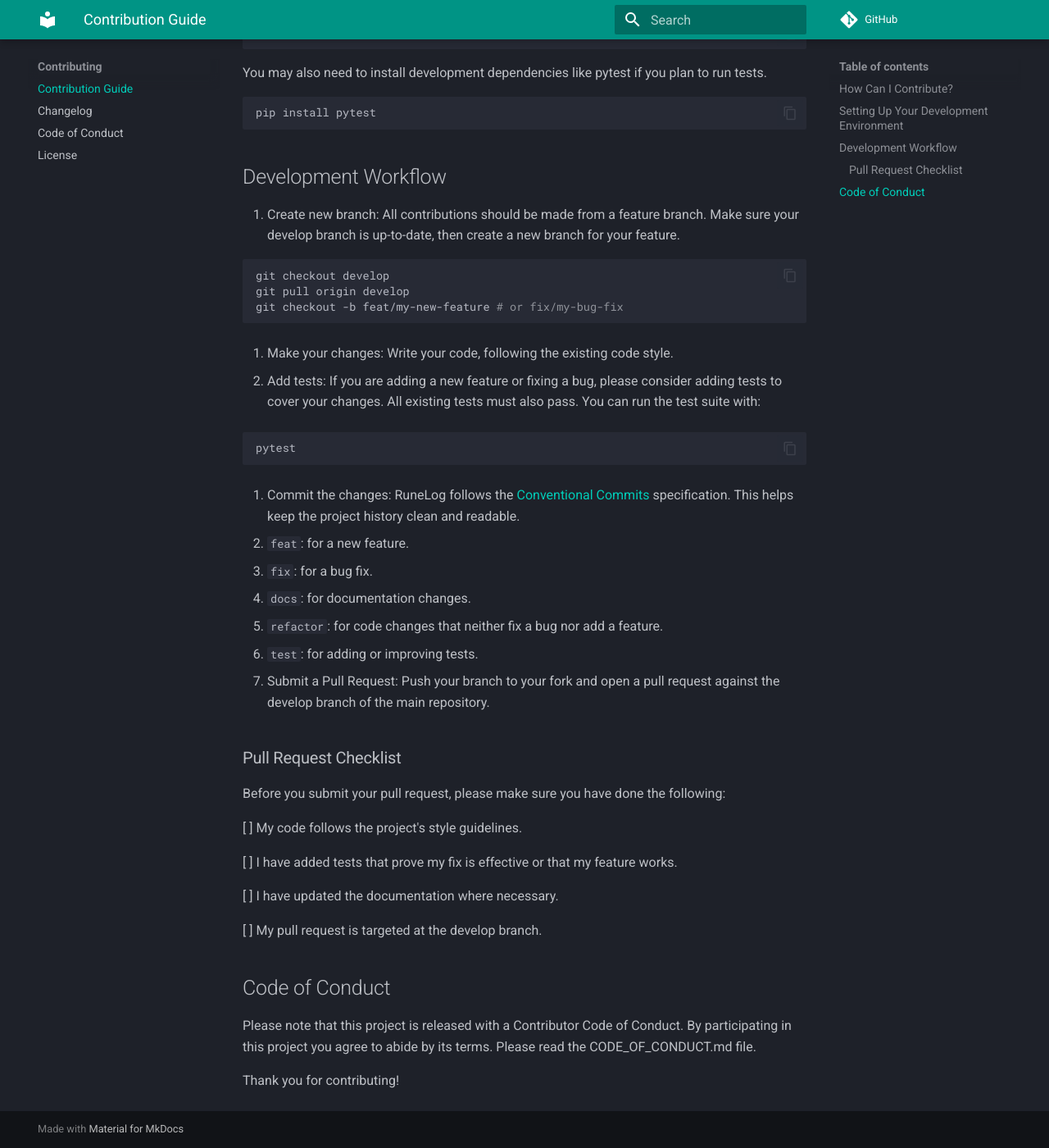
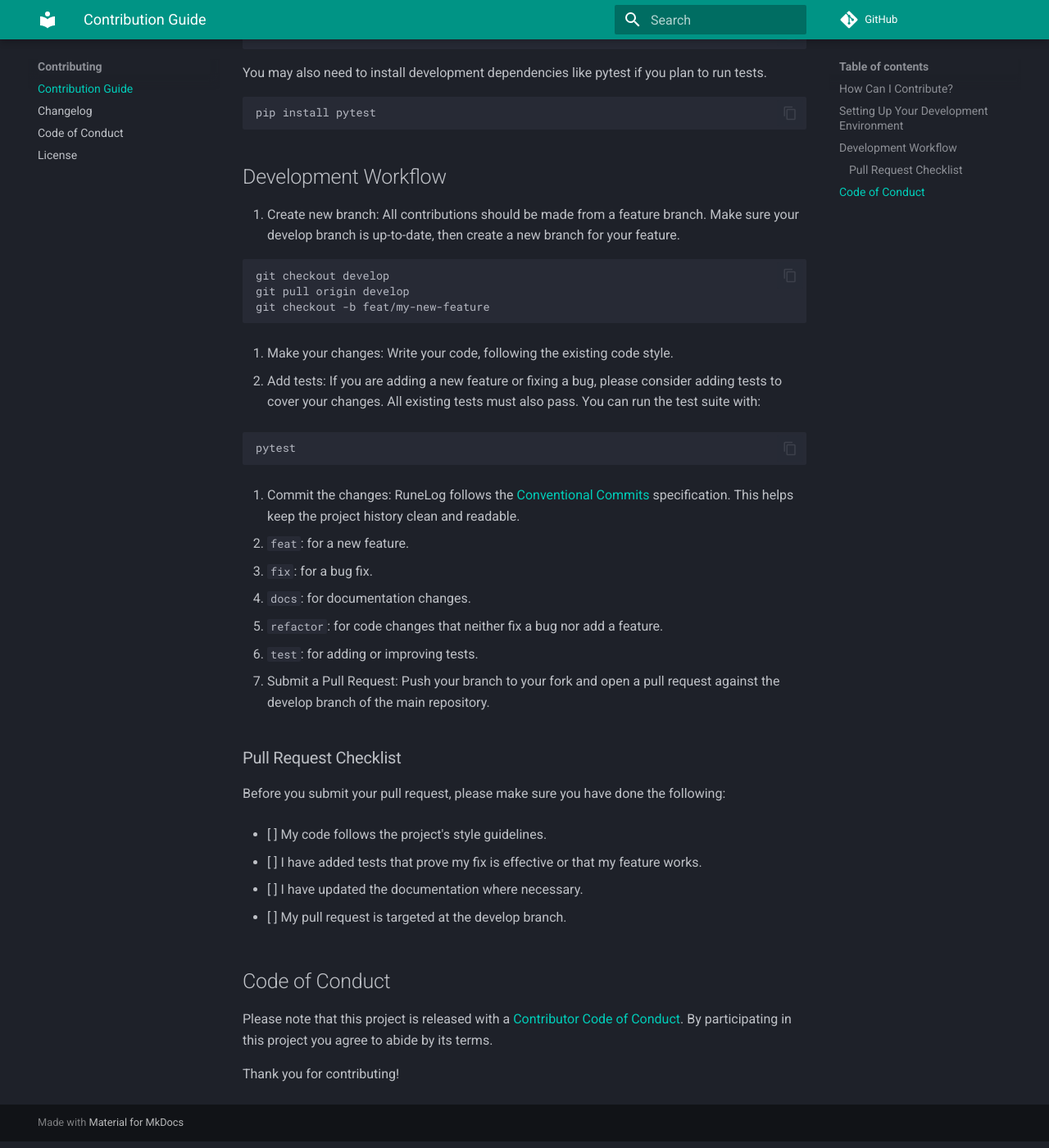
Before and after one commit to gonz4lex/runelog, an MkDocs documentation site: the page built from docs/CONTRIBUTING.md, in a window 1280 px wide and 1400 px high, scrolled down 1053 px. Shown: the whole window at 82% size. Built offline with MkDocs 1.6.1 and Material for MkDocs 9.7.7, drawn with Linux system fonts in a browser that asks for light colours; comment, search, counter and statistics services are not loaded.

````diff
--- a/docs/CONTRIBUTING.md
+++ b/docs/CONTRIBUTING.md
@@ -45,7 +45,7 @@ pip install pytest
 ```bash
 git checkout develop
 git pull origin develop
-git checkout -b feat/my-new-feature # or fix/my-bug-fix
+git checkout -b feat/my-new-feature
 ```
 
 2. Make your changes: Write your code, following the existing code style.
@@ -70,15 +70,15 @@ pytest
 
 Before you submit your pull request, please make sure you have done the following:
 
-[ ] My code follows the project's style guidelines.
+- [ ] My code follows the project's style guidelines.
 
-[ ] I have added tests that prove my fix is effective or that my feature works.
+- [ ] I have added tests that prove my fix is effective or that my feature works.
 
-[ ] I have updated the documentation where necessary.
+- [ ] I have updated the documentation where necessary.
 
-[ ] My pull request is targeted at the develop branch.
+- [ ] My pull request is targeted at the develop branch.
 
 ## Code of Conduct
-Please note that this project is released with a Contributor Code of Conduct. By participating in this project you agree to abide by its terms. Please read the CODE_OF_CONDUCT.md file.
+Please note that this project is released with a [Contributor Code of Conduct](./CODE_OF_CONDUCT.md). By participating in this project you agree to abide by its terms.
 
 Thank you for contributing!
````
Also changed, not shown: README.md (+1 -1 lines), 1 other file.
